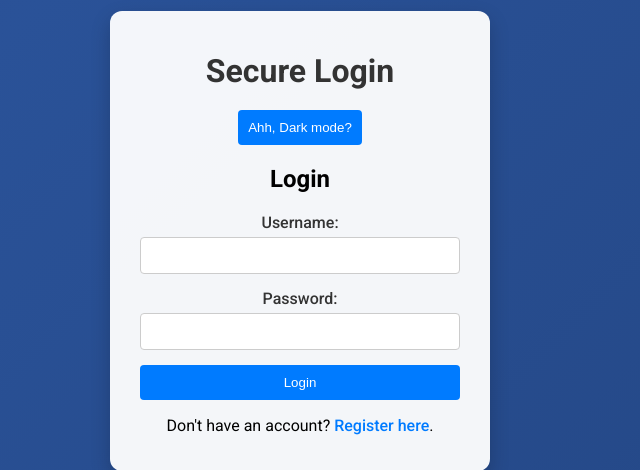
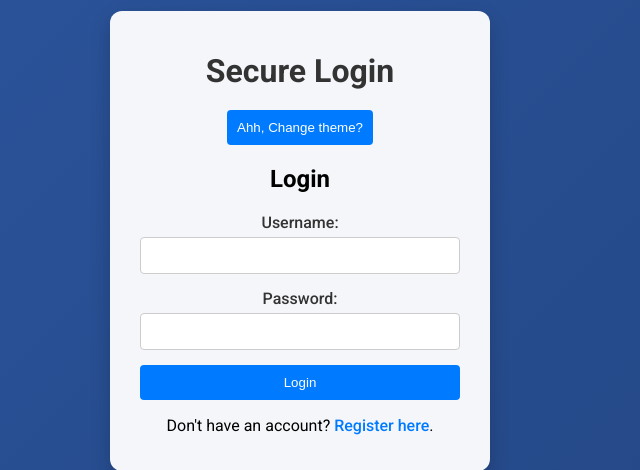
Before and after one commit to guest3301/secure-login, a Flask app: page / in a window 1280 px wide. Shown: the part 159-629 px from the top of the page, without its empty margins (340-980 px from the left). Run offline with Flask 3, Linux system fonts and the light colour scheme.

Commit message:
Update dark mode toggle text for clarity in UI

```diff
--- a/static/script.js
+++ b/static/script.js
@@ -21,9 +21,9 @@ const darkModeToggle = document.getElementById('dark-mode-toggle');
 
 function chngText() {
   if (localStorage.getItem('darkMode') === 'true') {
-    darkModeToggle.textContent = 'Light mode';
+    darkModeToggle.textContent = 'change theme?';
   }
-  else { darkModeToggle.textContent = 'Ahh, Dark mode?'; }
+  else { darkModeToggle.textContent = 'Ahh, change theme?'; }
 }
 
 
--- a/templates/index.html
+++ b/templates/index.html
@@ -10,7 +10,7 @@
 <body>
   <div class="container">
     <h1>Secure Login</h1>
-    <button id="dark-mode-toggle">Ahh, Dark mode?</button>
+    <button id="dark-mode-toggle">Ahh, Change theme?</button>
 
     <!-- Login Section -->
     <div id="login-section">
```
